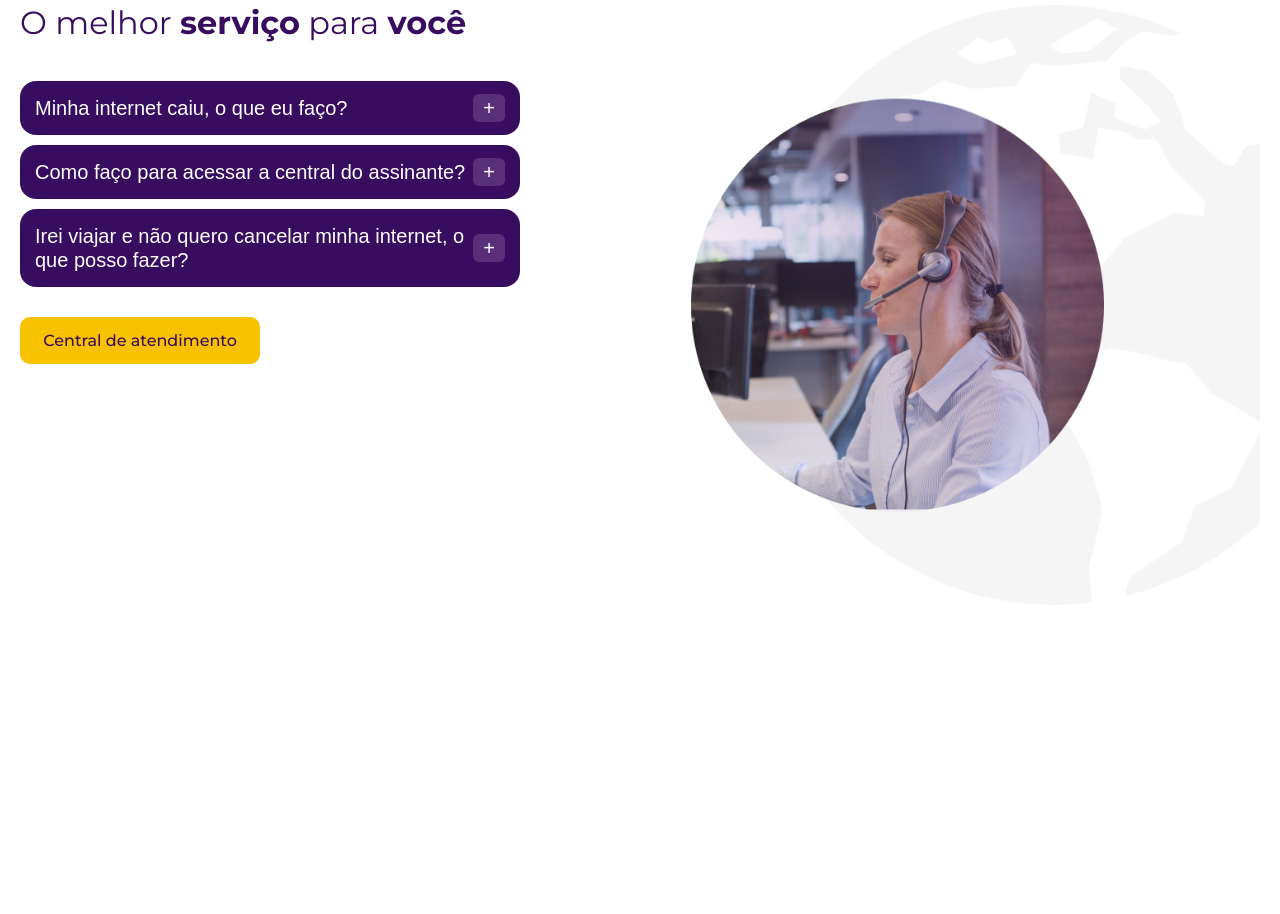
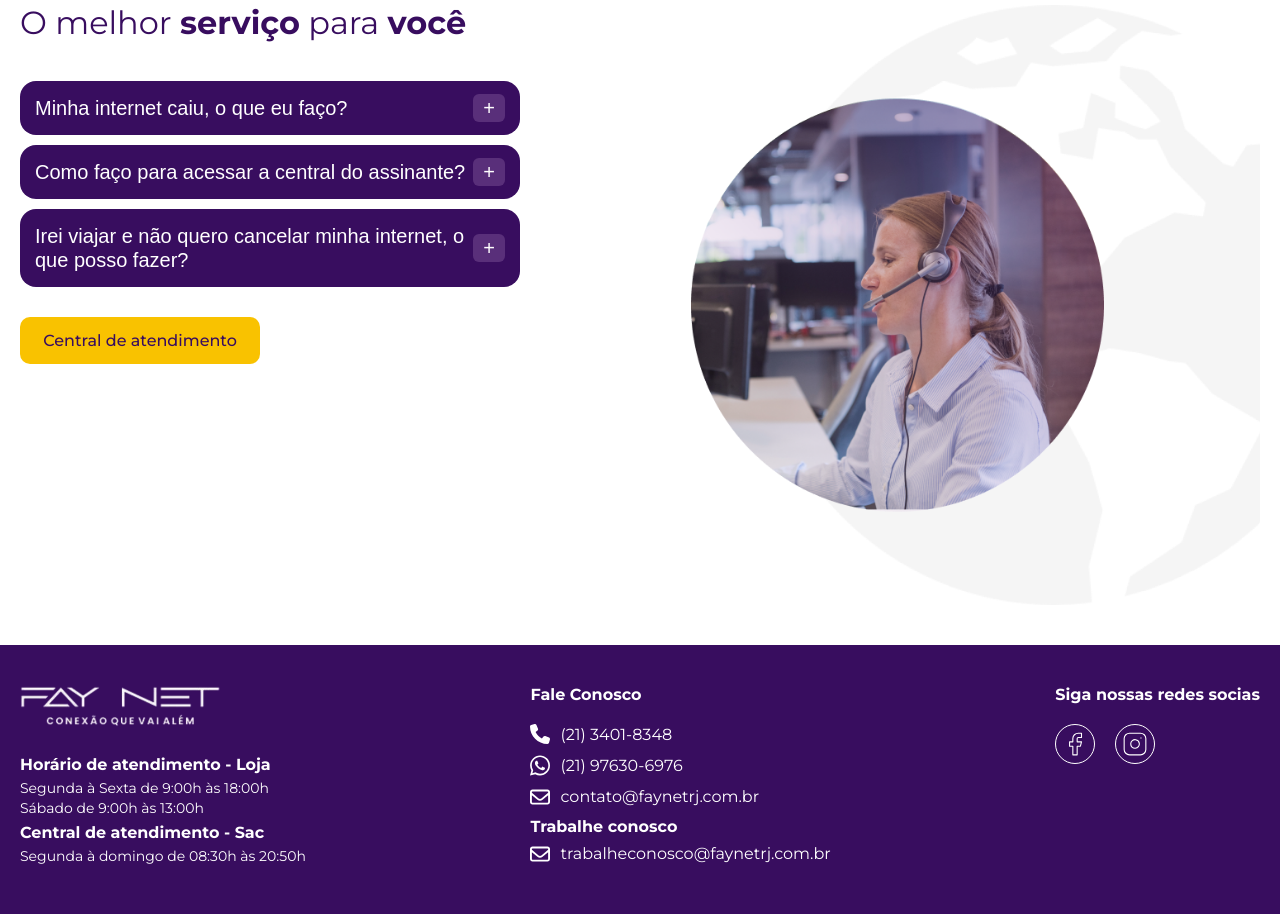
Before and after one commit to renancaldasdev/faynet, a plain HTML site: page index.html in a window 1280 px wide. Shown: the part 3359-4273 px from the top of the page. Before the commit the page ends 4004 px from the top, so only its background shows below. Drawn offline with Linux system fonts and the light colour scheme.

Commit message:
iniciando o footer

```diff
--- /dev/null
+++ b/assets/css/footer.css
@@ -0,0 +1,75 @@
+footer {
+  background-color: var(--faynet-purple-dark);
+  color: var(--faynet-white);
+}
+
+.footer-container {
+  display: flex;
+  justify-content: space-between;
+}
+
+.footer-left-logo img {
+  width: 100%;
+  max-width: 20rem;
+  margin-bottom: 2rem;
+}
+
+.footer-left-opening-hours h4 {
+  font-size: 1.6rem;
+  line-height: 2.2rem;
+  margin-bottom: 0.4rem;
+  margin-top: 0.6rem;
+}
+
+.footer-left-opening-hours ul {
+  margin-bottom: 0.4rem;
+}
+
+.footer-left-opening-hours ul li {
+  font-size: 1.4rem;
+  line-height: 1.6rem;
+  margin-bottom: 0.4rem;
+}
+
+.footer-center h4 {
+  margin-bottom: 2rem;
+}
+
+.footer-center-contacts-item,
+.footer-center-work-item {
+  display: flex;
+  align-items: center;
+  gap: 1rem;
+  margin-bottom: 1rem;
+}
+
+.footer-center-work h4 {
+  margin-bottom: 0.8rem;
+}
+
+.footer-center-contacts-item img,
+.footer-center-work img {
+  width: 100%;
+  max-width: 2rem;
+}
+.footer-social-icons {
+  display: flex;
+  align-items: center;
+  gap: 2rem;
+  margin-top: 2rem;
+}
+.footer-social-icons a {
+  width: 100%;
+  max-width: 4rem;
+  display: flex;
+  align-items: center;
+  justify-content: center;
+  border: 1px solid var(--faynet-white);
+  border-radius: 50%;
+}
+
+.footer-social-icons a img {
+  width: 100%;
+  max-width: 4rem;
+  padding: 0.6rem;
+}
--- a/assets/css/responsive.css
+++ b/assets/css/responsive.css
@@ -235,6 +235,11 @@
   .the-best-service-for-you-button a {
     margin-top: 2rem;
   }
+
+  .footer-container {
+    flex-direction: column;
+    gap: 2rem;
+  }
 }
 @media (min-width: 768px) and (max-width: 1024px) {
   .header-menu {
--- a/assets/css/styles.css
+++ b/assets/css/styles.css
@@ -5,5 +5,6 @@
 @import url("./yourFamily.css");
 @import url("./faq.css");
 @import url("./benefits.css");
+@import url("./footer.css");
 
 @import url("responsive.css");
--- a/index.html
+++ b/index.html
@@ -545,6 +545,73 @@
         </div>
       </section>
     </main>
+
+    <footer>
+      <div class="container">
+        <div class="footer-container">
+          <div class="footer-left">
+            <div class="footer-left-logo">
+              <img src="./assets/images/banner_hero/faynet_logo.png" alt="" />
+            </div>
+            <div class="footer-left-opening-hours">
+              <h4>Horário de atendimento - Loja</h4>
+              <ul>
+                <li>Segunda à Sexta de 9:00h às 18:00h</li>
+                <li>Sábado de 9:00h às 13:00h</li>
+              </ul>
+              <h4>Central de atendimento - Sac</h4>
+              <ul>
+                <li>Segunda à domingo de 08:30h às 20:50h</li>
+              </ul>
+            </div>
+          </div>
+          <div class="footer-center">
+            <h4>Fale Conosco</h4>
+            <div class="footer-center-contacts">
+              <div class="footer-center-contacts-item">
+                <img src="./assets/images/icons/phone.svg" alt="" />
+                <p>(21) 3401-8348</p>
+              </div>
+              <div class="footer-center-contacts-item">
+                <img src="./assets/images/icons/whatsapp.svg" alt="" />
+                <a
+                  href="https://api.whatsapp.com/send?phone=5521987940668"
+                  target="_blank"
+                  >(21) 97630-6976</a
+                >
+              </div>
+              <div class="footer-center-contacts-item">
+                <img src="./assets/images/icons/email.svg" alt="" />
+                <a href="mailto:contato@faynetrj.com.br" target="_blank"
+                  >contato@faynetrj.com.br</a
+                >
+              </div>
+            </div>
+            <div class="footer-center-work">
+              <h4>Trabalhe conosco</h4>
+              <div class="footer-center-work-item">
+                <img src="./assets/images/icons/email.svg" alt="" />
+                <a href="mailto:trabalheconosco@faynetrj.com.br" target="_blank"
+                  >trabalheconosco@faynetrj.com.br</a
+                >
+              </div>
+            </div>
+          </div>
+          <div class="footer-social">
+            <h4>Siga nossas redes socias</h4>
+            <div class="footer-social-icons">
+              <a href="https://www.facebook.com/faynetrj" target="_blank"
+                ><img src="./assets/images/icons/facebook.svg" alt=""
+              /></a>
+              <a href="https://www.instagram.com/faynet_rj" target="_blank"
+                ><img src="./assets/images/icons/instagram.svg" alt=""
+              /></a>
+            </div>
+          </div>
+        </div>
+      </div>
+    </footer>
   </body>
+
   <script type="module" src="./assets/js/script.js"></script>
 </html>
```
Also changed, not shown: assets/images/icons/email.svg (added), assets/images/icons/phone.svg (added), assets/images/icons/whatsapp.svg (added).
